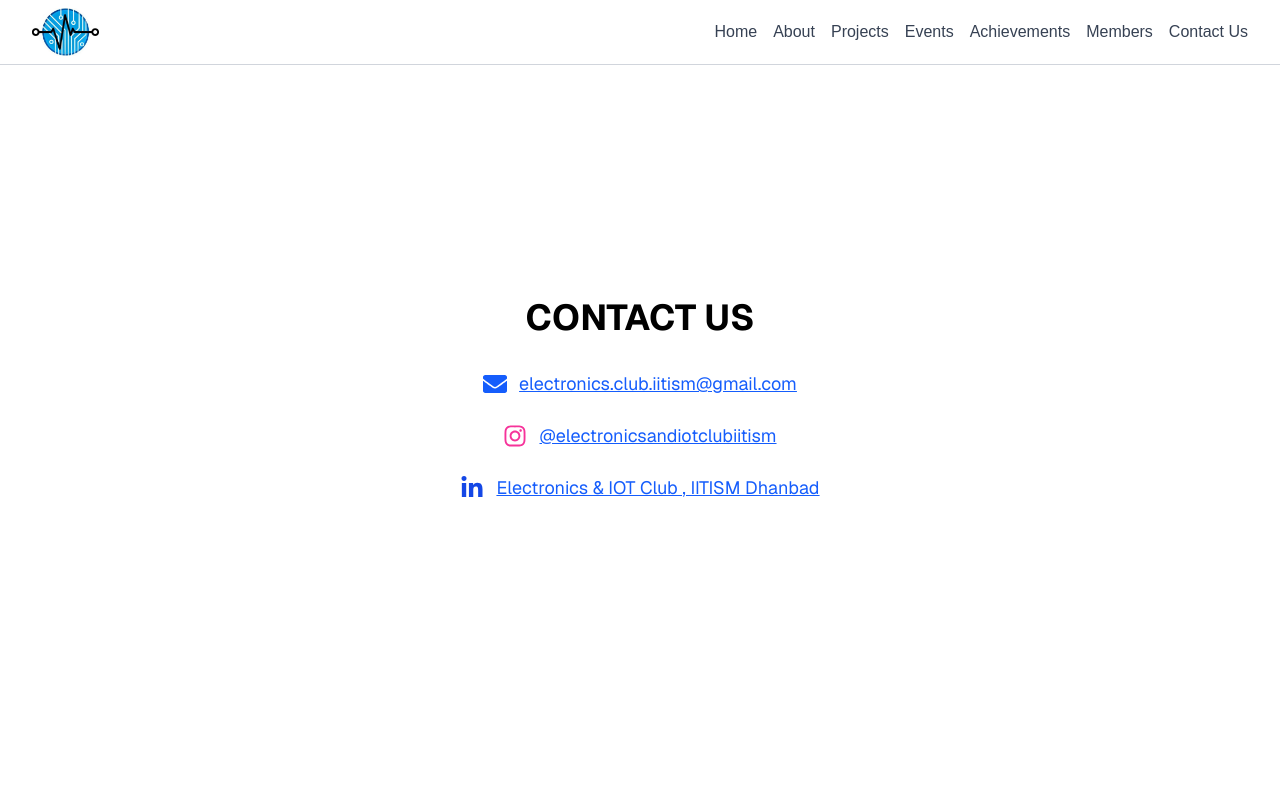
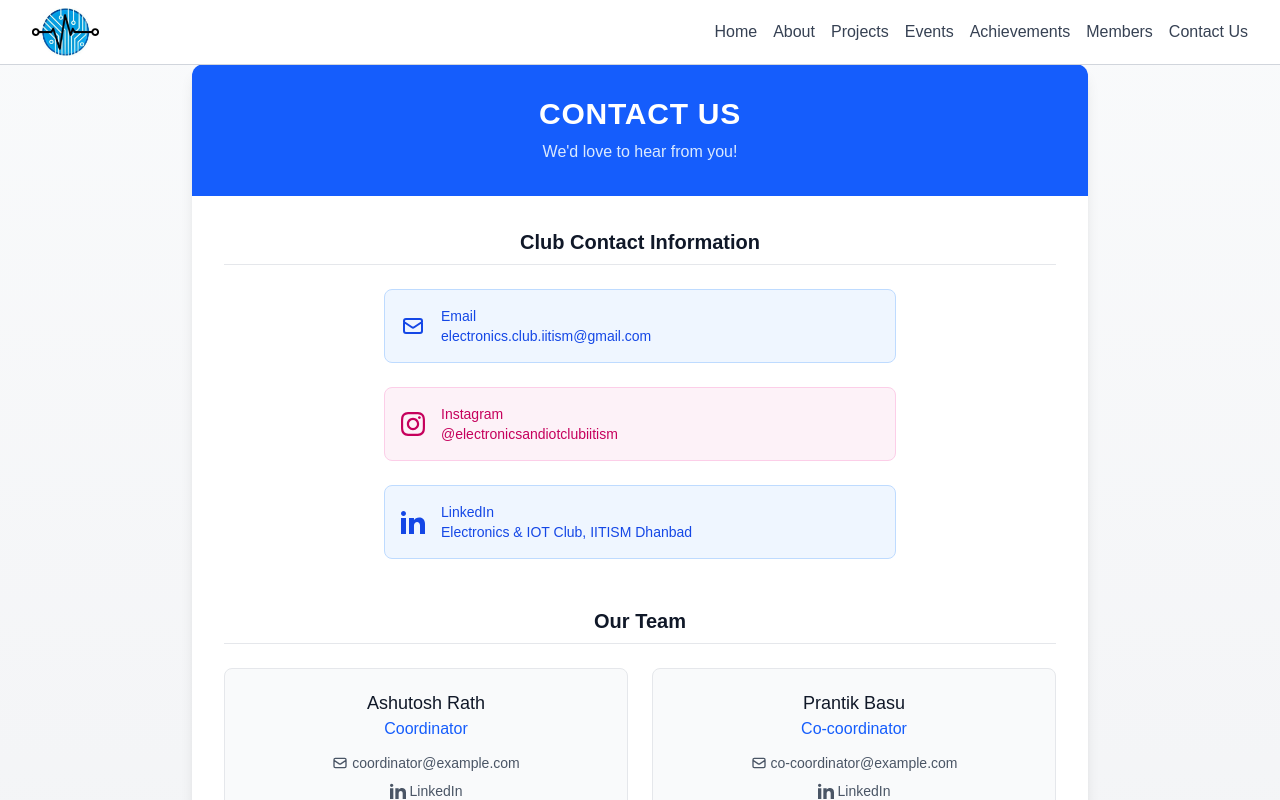
Before and after one commit to Ceres2808/Ec-IoT-Website, a Next.js app in the folder ec-iot-website/: page / in a window 1280 px wide. Both pictures are taken after a click on the button "Contact Us". Shown: the top 800 px of the page. Built offline with nearby package versions, Linux system fonts and the light colour scheme.

Commit message:
Enhance contact and homepage sections with improved layout and additional project details

```diff
--- a/ec-iot-website/app/pages/contact.jsx
+++ b/ec-iot-website/app/pages/contact.jsx
@@ -1,42 +1,128 @@
 import React from 'react';
-import { FaEnvelope, FaInstagram, FaLinkedinIn } from "react-icons/fa";
+import { useState } from 'react';
 
 const Contact = () => {
+  const [hovered, setHovered] = useState(null);
+
+  const coordinators = [
+    {
+      name: "Ashutosh Rath",
+      role: "Coordinator",
+      email: "coordinator@example.com",
+      linkedin: "https://www.linkedin.com/in/ashutosh-rath-a6438928b/"
+    },
+    {
+      name: "Prantik Basu",
+      role: "Co-coordinator",
+      email: "co-coordinator@example.com",
+      linkedin: "https://www.linkedin.com/in/basuprantik/"
+    }
+  ];
+
+  const contactMethods = [
+    {
+      id: 'email',
+      icon: (
+        <svg xmlns="http://www.w3.org/2000/svg" className="w-6 h-6" fill="none" viewBox="0 0 24 24" stroke="currentColor">
+          <path strokeLinecap="round" strokeLinejoin="round" strokeWidth={2} d="M3 8l7.89 5.26a2 2 0 002.22 0L21 8M5 19h14a2 2 0 002-2V7a2 2 0 00-2-2H5a2 2 0 00-2 2v10a2 2 0 002 2z" />
+        </svg>
+      ),
+      label: 'Email',
+      value: 'electronics.club.iitism@gmail.com',
+      link: 'mailto:electronics.club.iitism@gmail.com',
+      color: 'bg-blue-50 text-blue-700 border-blue-200'
+    },
+    {
+      id: 'instagram',
+      icon: (
+        <svg xmlns="http://www.w3.org/2000/svg" className="w-6 h-6" fill="currentColor" viewBox="0 0 24 24">
+          <path d="M12 2.163c3.204 0 3.584.012 4.85.07 3.252.148 4.771 1.691 4.919 4.919.058 1.265.069 1.645.069 4.849 0 3.205-.012 3.584-.069 4.849-.149 3.225-1.664 4.771-4.919 4.919-1.266.058-1.644.07-4.85.07-3.204 0-3.584-.012-4.849-.07-3.26-.149-4.771-1.699-4.919-4.92-.058-1.265-.07-1.644-.07-4.849 0-3.204.013-3.583.07-4.849.149-3.227 1.664-4.771 4.919-4.919 1.266-.057 1.645-.069 4.849-.069zm0-2.163c-3.259 0-3.667.014-4.947.072-4.358.2-6.78 2.618-6.98 6.98-.059 1.281-.073 1.689-.073 4.948 0 3.259.014 3.668.072 4.948.2 4.358 2.618 6.78 6.98 6.98 1.281.058 1.689.072 4.948.072 3.259 0 3.668-.014 4.948-.072 4.354-.2 6.782-2.618 6.979-6.98.059-1.28.073-1.689.073-4.948 0-3.259-.014-3.667-.072-4.947-.196-4.354-2.617-6.78-6.979-6.98-1.281-.059-1.69-.073-4.949-.073zm0 5.838c-3.403 0-6.162 2.759-6.162 6.162s2.759 6.163 6.162 6.163 6.162-2.759 6.162-6.163c0-3.403-2.759-6.162-6.162-6.162zm0 10.162c-2.209 0-4-1.79-4-4 0-2.209 1.791-4 4-4s4 1.791 4 4c0 2.21-1.791 4-4 4zm6.406-11.845c-.796 0-1.441.645-1.441 1.44s.645 1.44 1.441 1.44c.795 0 1.439-.645 1.439-1.44s-.644-1.44-1.439-1.44z" />
+        </svg>
+      ),
+      label: 'Instagram',
+      value: '@electronicsandiotclubiitism',
+      link: 'https://www.instagram.com/electronicsandiotclubiitism/',
+      color: 'bg-pink-50 text-pink-700 border-pink-200'
+    },
+    {
+      id: 'linkedin',
+      icon: (
+        <svg xmlns="http://www.w3.org/2000/svg" className="w-6 h-6" fill="currentColor" viewBox="0 0 24 24">
+          <path d="M4.98 3.5c0 1.381-1.11 2.5-2.48 2.5s-2.48-1.119-2.48-2.5c0-1.38 1.11-2.5 2.48-2.5s2.48 1.12 2.48 2.5zm.02 4.5h-5v16h5v-16zm7.982 0h-4.968v16h4.969v-8.399c0-4.67 6.029-5.052 6.029 0v8.399h4.988v-10.131c0-7.88-8.922-7.593-11.018-3.714v-2.155z" />
+        </svg>
+      ),
+      label: 'LinkedIn',
+      value: 'Electronics & IOT Club, IITISM Dhanbad',
+      link: 'https://www.linkedin.com/company/electronics-club-iitism-dhanbad/',
+      color: 'bg-blue-50 text-blue-700 border-blue-200'
+    }
+  ];
+
   return (
-        <div className="flex justify-center items-center min-h-screen px-6 py-12 bg-white">
-            <div className="text-center max-w-4xl font-sans">
-                <h1 className="text-4xl font-bold mb-8 text-black">CONTACT US</h1>
+    <div className="min-h-screen bg-gradient-to-b from-gray-50 to-gray-100 py-16 px-4 sm:px-6 lg:px-8 flex flex-col items-center justify-center">
+      <div className="max-w-4xl w-full bg-white rounded-xl shadow-lg overflow-hidden">
+        <div className="bg-blue-600 py-8 px-6 text-center">
+          <h1 className="text-3xl font-bold text-white tracking-wide">CONTACT US</h1>
+          <p className="mt-2 text-blue-100">We'd love to hear from you!</p>
+        </div>
 
-                <div className="space-y-6 text-gray-700">
-                    <div className="flex justify-center items-center space-x-3">
-                        <FaEnvelope size={24} className="text-blue-600" />
-                        <a href="mailto:electronics.club.iitism@gmail.com" className="text-blue-600 underline text-lg">
-                            electronics.club.iitism@gmail.com
+        <div className="p-8">
+          {/* Club */}
+          <h2 className="text-xl font-semibold text-gray-900 border-b border-gray-200 pb-2 mb-6 text-center">Club Contact Information</h2>
+          <div className="space-y-6 max-w-lg mx-auto mb-12">
+            {contactMethods.map((method) => (
+              <a
+                key={method.id}
+                href={method.link}
+                target="_blank"
+                rel="noopener noreferrer"
+                className={`flex items-center p-4 rounded-lg border transition-all duration-300 hover:shadow-md ${method.color} ${hovered === method.id ? 'transform translate-y-[-2px]' : ''}`}
+                onMouseEnter={() => setHovered(method.id)}
+                onMouseLeave={() => setHovered(null)}
+              >
+                <div className="flex-shrink-0">{method.icon}</div>
+                <div className="ml-4">
+                  <p className="text-sm font-medium">{method.label}</p>
+                  <p className="text-sm">{method.value}</p>
+                </div>
+              </a>
+            ))}
+          </div>
+            {/* Coordinators */}
+          <div>
+            <h2 className="text-xl font-semibold text-gray-900 border-b border-gray-200 pb-2 mb-6 text-center">Our Team</h2>
+            <div className="grid md:grid-cols-2 gap-6">
+              {coordinators.map((coordinator, index) => (
+                <div key={index} className="bg-gray-50 border border-gray-200 rounded-lg p-5 text-center">
+                  <h3 className="font-medium text-lg text-gray-900">{coordinator.name}</h3>
+                  <p className="text-blue-600 font-medium mb-3">{coordinator.role}</p>
+                  <div className="flex justify-center space-x-4 mt-3">
+                    <a
+                      href={`mailto:${coordinator.email}`}
+                      className="flex items-center text-sm text-gray-600 hover:text-blue-600 transition-colors"
+                    >
+                      <svg xmlns="http://www.w3.org/2000/svg" className="w-4 h-4 mr-1" fill="none" viewBox="0 0 24 24" stroke="currentColor">
+                        <path strokeLinecap="round" strokeLinejoin="round" strokeWidth={2} d="M3 8l7.89 5.26a2 2 0 002.22 0L21 8M5 19h14a2 2 0 002-2V7a2 2 0 00-2-2H5a2 2 0 00-2 2v10a2 2 0 002 2z" />
+                      </svg>
+                      {coordinator.email}
                     </a>
                   </div>
-
-                    <div className="flex justify-center items-center space-x-3">
-                        <FaInstagram size={24} className="text-pink-500" />
+                  <div className="mt-2">
                     <a
-                            href="https://www.instagram.com/electronicsandiotclubiitism/"
+                      href={coordinator.linkedin}
                       target="_blank"
                       rel="noopener noreferrer"
-                            className="text-blue-600 underline text-lg"
+                      className="flex items-center justify-center text-sm text-gray-600 hover:text-blue-700 transition-colors"
                     >
-                            @electronicsandiotclubiitism
+                      <svg xmlns="http://www.w3.org/2000/svg" className="w-4 h-4 mr-1" fill="currentColor" viewBox="0 0 24 24">
+                        <path d="M4.98 3.5c0 1.381-1.11 2.5-2.48 2.5s-2.48-1.119-2.48-2.5c0-1.38 1.11-2.5 2.48-2.5s2.48 1.12 2.48 2.5zm.02 4.5h-5v16h5v-16zm7.982 0h-4.968v16h4.969v-8.399c0-4.67 6.029-5.052 6.029 0v8.399h4.988v-10.131c0-7.88-8.922-7.593-11.018-3.714v-2.155z" />
+                      </svg>
+                      LinkedIn
                     </a>
                   </div>
-
-                    <div className="flex justify-center items-center space-x-3">
-                        <FaLinkedinIn size={24} className="text-blue-700" />
-                        <a
-                            href="https://www.linkedin.com/company/electronics-club-iitism-dhanbad/"
-                            target="_blank"
-                            rel="noopener noreferrer"
-                            className="text-blue-600 underline text-lg"
-                        >
-                            Electronics & IOT Club , IITISM Dhanbad
-                        </a>
+                </div>
+              ))}
+            </div>
           </div>
         </div>
       </div>
--- a/ec-iot-website/app/pages/projects.jsx
+++ b/ec-iot-website/app/pages/projects.jsx
@@ -8,7 +8,7 @@ const projects = [
     },
     {
         title: 'RFID Security system',
-        description: '1st years under the guidance of prof. Manodipan Sahoo working on RFID Security system.',
+        description: '1st years under the guidance of prof. Manodipan Sahoo working on RFID Security system. This project involves designing and building an RFID-based security system  to secure areas. The system uses RFID (Radio Frequency Identification) technology, where each authorized user is given a unique RFID tag or card',
         imageUrl: '/images/rfid.jpg',
     },
 ];
```
Also changed, not shown: ec-iot-website/app/pages/home.jsx (+76 -25 lines). Lines whose indentation alone changed are shown as unchanged.
